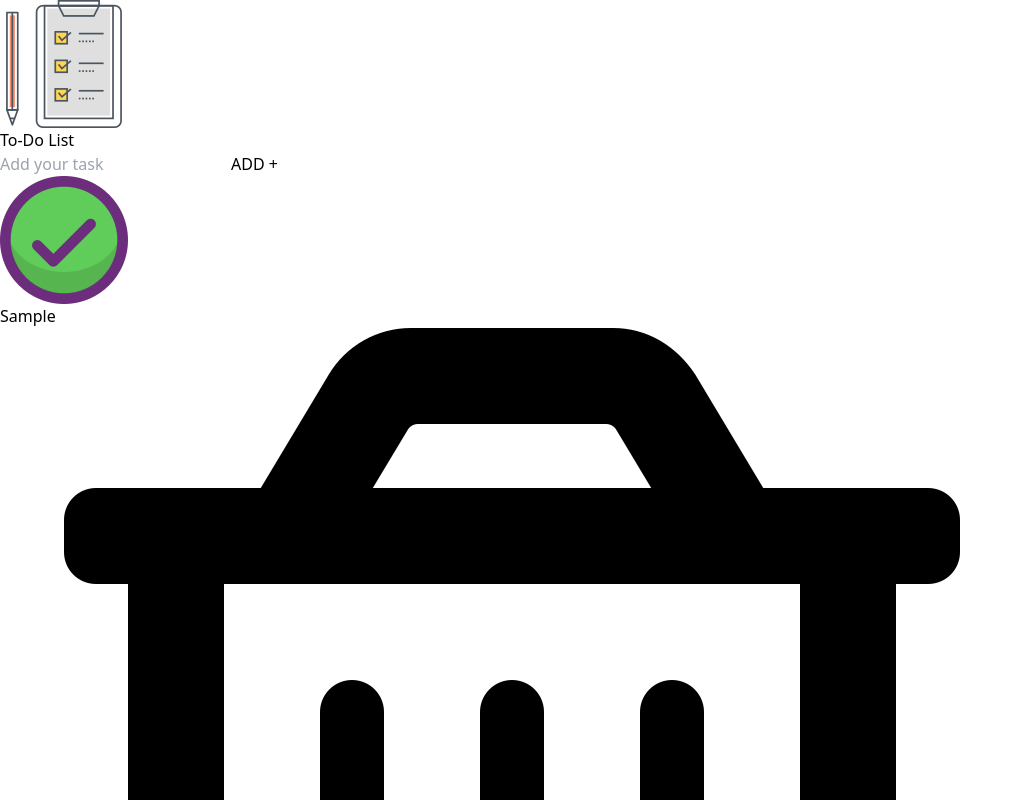
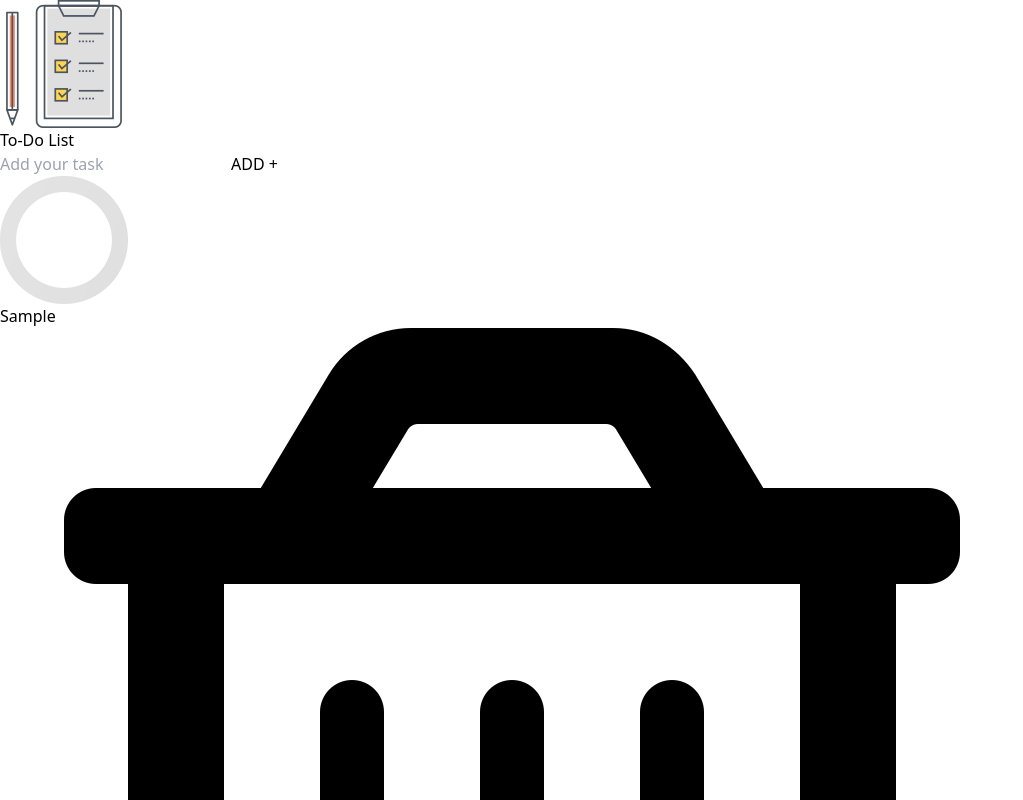
Before and after one commit to anupama12sg/silly-to-do, a React (Vite) app: page / in a window 1280 px wide. Both pictures are taken after typing "Sample" into the empty fields and a click on the button "ADD +". Shown: the top 800 px of the page, without its empty margins (0-1023 px from the left). Built offline with nearby package versions, Linux system fonts and the light colour scheme.

Commit message:
chore: tick- not tick working

```diff
--- a/src/components/Todo.jsx
+++ b/src/components/Todo.jsx
@@ -1,4 +1,4 @@
-import React, { useRef, useState } from 'react'
+import React, { useEffect, useRef, useState } from 'react'
 import todo from '../assets/todo.webp'
 import Todoitems from './Todoitems';
 
@@ -34,11 +34,16 @@
         setTodoList((prevTodos) => {
             return prevTodos.map((todo) => {
                 if (todo.id === id) {
-                    return { ...todo, isComplete: true }
+                    return { ...todo, isComplete: !todo.isComplete }
                 }
+                return todo;
             })
         })
     }
+
+    useEffect(() => {
+        console.log(todoList)
+    }, [todoList])
 
     return (
         <div className='bg-white place-self-center w-11/12 max-w-md flex flex-col p-7 min-h-[550px] rounded-xl'>
@@ -58,7 +63,7 @@
             {/*----todo list -----*/}
             <div>
                 {todoList.map((item, index) => {
-                    return <Todoitems key={index} text={item.text} id={item.id} isComplete={item.isComplete} deleteTodo={deleteTodo} />
+                    return <Todoitems key={index} text={item.text} id={item.id} isComplete={item.isComplete} deleteTodo={deleteTodo} toggle={toggle} />
                 })}
 
             </div>
--- a/src/components/Todoitems.jsx
+++ b/src/components/Todoitems.jsx
@@ -3,11 +3,11 @@
 import not_tick from '../assets/not_tick.webp'
 import delete_icon from '../assets/delete_icon.webp'
 
-const Todoitems = ({ text, id, isComplete, deleteTodo }) => {
+const Todoitems = ({ text, id, isComplete, deleteTodo, toggle }) => {
     return (
-        <div className='flex items-center my-3 gap-2'>
+        <div onClick={() => { toggle(id) }} className='flex items-center my-3 gap-2'>
             <div className='flex flex-1 items-center cursor-pointer'>
-                <img src={tick_icon} alt="" className='w-7' />
+                <img src={isComplete ? tick_icon : not_tick} alt="" className='w-7' />
                 <p className='text-slate-700 ml-4 text-[17px]'>{text}</p>
             </div>
 
```
